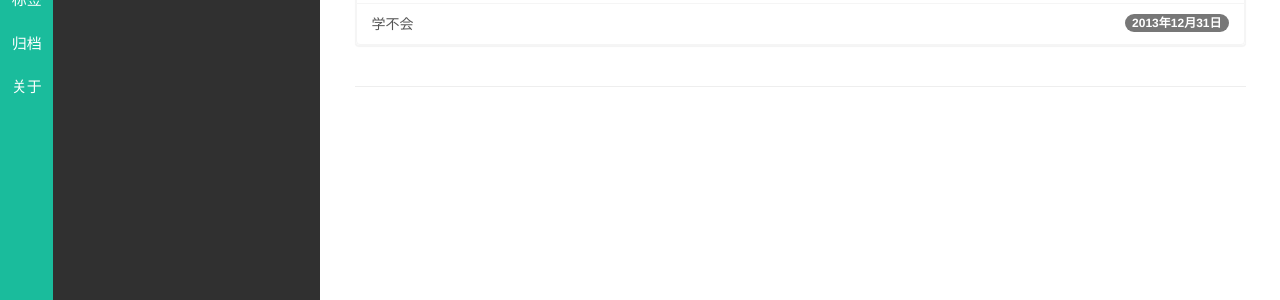
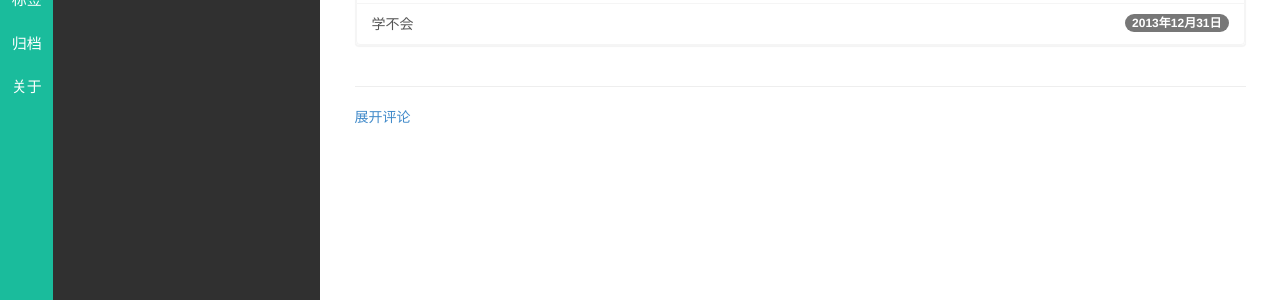
Before and after one commit to liuweigg/liuweigg.github.io, a Jekyll site: the page built from index.html, in a window 1280 px wide. Shown: the part 287-587 px from the top of the page. Built offline with Jekyll 4.4.1, drawn with Linux system fonts in a browser that asks for light colours; nearby versions of some CDN libraries; library files that are not in the unit come from our copies; Markdown is read by kramdown in place of the engine named in the settings; the list of posts is cut into pages by our own code; comment, search, counter and statistics services are not loaded.

Commit message:
Update page_title.html

```diff
--- a/_layouts/page_title.html
+++ b/_layouts/page_title.html
@@ -12,6 +12,7 @@ layout: base_title
     </div>
     <hr>
 
-    {% include duoshuo_comments.html %}
+    <a href="javascript:void(0);" onclick="toggleDuoshuoComments('#comment-box');"><div id="opencomment" >展开评论</div></a>
+    <div id="comment-box" ></div>
   </div>
 </div>
```
